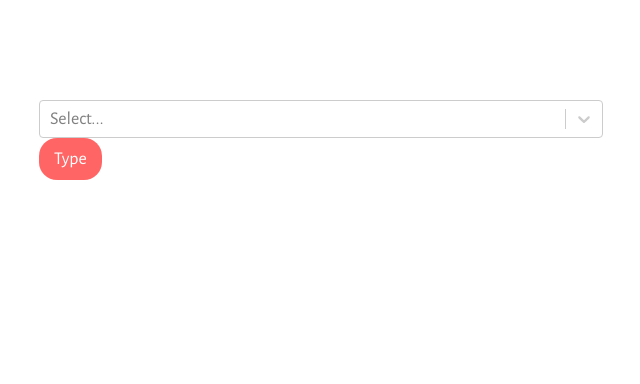
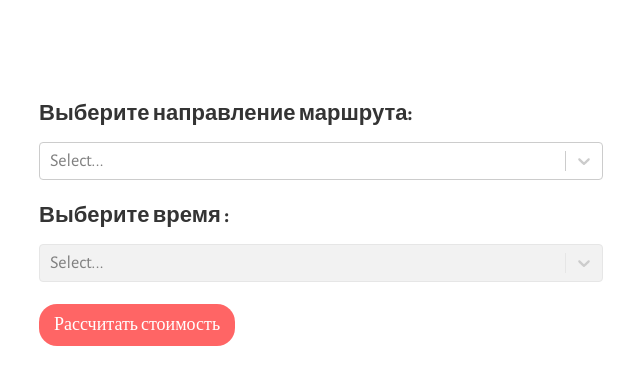
Before and after one commit to vlad99902/motor-ship-schedule, a React (Create React App) app: page / in a window 1280 px wide. Shown: the top 384 px of the page, without its empty margins (319-959 px from the left). Built offline with nearby package versions, Linux system fonts and the light colour scheme.

Commit message:
select trip rime with validation added

```diff
--- a/src/constants/schedule.ts
+++ b/src/constants/schedule.ts
@@ -1,16 +1,16 @@
 export type SelectOptionType = {
   id?: number;
-  value?: string | number;
+  value?: string;
   label?: string;
 };
 
 export type ShipRoutesType = {
   type?: number;
-  value?: string | number;
+  value?: string;
   label?: string;
 };
 
-export type timeSheduleType = {
+export type timeScheduleType = {
   [key: number]: SelectOptionType[];
 };
 
@@ -20,17 +20,8 @@ export const shipRoutes: ShipRoutesType[] = [
   { type: 2, value: 'из A в B и обратно в А', label: 'из A в B и обратно в А' },
 ];
 
-export const timeShedule: timeSheduleType = {
+export const timeSchedule: timeScheduleType = {
   0: [
-    { id: 0, value: '2021-08-21 18:30:00', label: '2021-08-21 18:30:00' },
-    { id: 1, value: '2021-08-21 18:45:00', label: '2021-08-21 18:45:00' },
-    { id: 2, value: '2021-08-21 19:00:00', label: '2021-08-21 19:00:00' },
-    { id: 3, value: '2021-08-21 19:15:00', label: '2021-08-21 19:15:00' },
-    { id: 4, value: '2021-08-21 19:35:00', label: '2021-08-21 19:35:00' },
-    { id: 5, value: '2021-08-21 21:50:00', label: '2021-08-21 21:50:00' },
-    { id: 6, value: '2021-08-21 21:55:00', label: '2021-08-21 21:55:00' },
-  ],
-  1: [
     { id: 7, value: '2021-08-21 18:00:00', label: '2021-08-21 18:00:00' },
     { id: 8, value: '2021-08-21 18:30:00', label: '2021-08-21 18:30:00' },
     { id: 9, value: '2021-08-21 18:45:00', label: '2021-08-21 18:45:00' },
@@ -50,25 +41,15 @@ export const timeShedule: timeSheduleType = {
       label: '2021-08-21 21:00:00',
     },
   ],
+  1: [
+    { id: 0, value: '2021-08-21 18:30:00', label: '2021-08-21 18:30:00' },
+    { id: 1, value: '2021-08-21 18:45:00', label: '2021-08-21 18:45:00' },
+    { id: 2, value: '2021-08-21 19:00:00', label: '2021-08-21 19:00:00' },
+    { id: 3, value: '2021-08-21 19:15:00', label: '2021-08-21 19:15:00' },
+    { id: 4, value: '2021-08-21 19:35:00', label: '2021-08-21 19:35:00' },
+    { id: 5, value: '2021-08-21 21:50:00', label: '2021-08-21 21:50:00' },
+    { id: 6, value: '2021-08-21 21:55:00', label: '2021-08-21 21:55:00' },
+  ],
 };
 
-// export const scheduleFromBToA: SelectOptionType[] = [
-//   { id: 0, value: '2021-08-21 18:30:00', label: '2021-08-21 18:30:00' },
-//   { id: 1, value: '2021-08-21 18:45:00', label: '2021-08-21 18:45:00' },
-//   { id: 2, value: '2021-08-21 19:00:00', label: '2021-08-21 19:00:00' },
-//   { id: 3, value: '2021-08-21 19:15:00', label: '2021-08-21 19:15:00' },
-//   { id: 4, value: '2021-08-21 19:35:00', label: '2021-08-21 19:35:00' },
-//   { id: 5, value: '2021-08-21 21:50:00', label: '2021-08-21 21:50:00' },
-//   { id: 6, value: '2021-08-21 21:55:00', label: '2021-08-21 21:55:00' },
-// ];
-
-// export const scheduleFromAToB: SelectOptionType[] = [
-//   { id: 0, value: '2021-08-21 18:00:00', label: '2021-08-21 18:00:00' },
-//   { id: 1, value: '2021-08-21 18:30:00', label: '2021-08-21 18:30:00' },
-//   { id: 2, value: '2021-08-21 18:45:00', label: '2021-08-21 18:45:00' },
-//   { id: 3, value: '2021-08-21 19:00:00', label: '2021-08-21 19:00:00' },
-//   { id: 4, value: '2021-08-21 19:15:00', label: '2021-08-21 19:15:00' },
-//   { id: 5, value: '2021-08-21 21:00:00', label: '2021-08-21 21:00:00' },
-// ];
-
 export const timerToOneDirectionTripInMinutes: number = 50;
--- /dev/null
+++ b/src/containers/ShipScheduleTime/index.tsx
@@ -0,0 +1,122 @@
+import React, { useEffect, useState } from 'react';
+import Select from 'react-select';
+import {
+  SelectOptionType,
+  timerToOneDirectionTripInMinutes,
+} from '../../constants/schedule';
+import { useFetchScheduleTime } from '../../hooks/useFetchScheduleTime';
+import './styles.css';
+
+type ShipScheduleTimeType = {
+  routeType: number | undefined;
+  routeName: string | undefined;
+  time: SelectOptionType | null;
+  setTime: (arg0: SelectOptionType | null) => void;
+  secondTime: SelectOptionType | null;
+  setSecondTime: (arg0: SelectOptionType | null) => void;
+};
+
+export const ShipScheduleTime: React.FC<ShipScheduleTimeType> = ({
+  routeType,
+  routeName,
+  time,
+  setTime,
+  secondTime,
+  setSecondTime,
+}) => {
+  const [timeSchedule, getNewSchedule] = useFetchScheduleTime();
+  const { schedule, loading, error } = timeSchedule;
+
+  const [filteredSecondSchedule, setFilteredSecondSchedule] = useState(
+    schedule[1],
+  );
+
+  useEffect(() => {
+    getNewSchedule();
+  }, []);
+
+  useEffect(() => {
+    setTime(null);
+    setSecondTime(null);
+    setFilteredSecondSchedule(schedule[1]);
+  }, [routeType]);
+
+  const filterSecondSchedule = (
+    secondSchedule: SelectOptionType[],
+    selectedTime: string | undefined,
+    tripDuration: number,
+  ) => {
+    let selectedTimeDate = 0;
+    if (selectedTime) {
+      selectedTimeDate = +new Date(selectedTime);
+      selectedTimeDate = selectedTimeDate + tripDuration * 60 * 1000;
+    }
+
+    return secondSchedule.filter((time) => {
+      let dateToCompare = 0;
+      if (time.value) {
+        dateToCompare = +new Date(time.value);
+      }
+      if (dateToCompare > selectedTimeDate) return true;
+      return false;
+    });
+  };
+
+  const onChageTimeRouteTypeTwo = (selected: SelectOptionType | null) => {
+    setTime(selected);
+
+    const filteredSchedule = filterSecondSchedule(
+      schedule[1],
+      selected?.value,
+      timerToOneDirectionTripInMinutes,
+    );
+    setFilteredSecondSchedule(filteredSchedule);
+
+    const secondSelectedExists = filteredSchedule.find(
+      (el) => el.value === secondTime?.value,
+    );
+
+    !secondSelectedExists
+      ? setSecondTime(null)
+      : setSecondTime(secondSelectedExists);
+  };
+
+  return (
+    <>
+      {!loading && (
+        <section className="select-section">
+          <h1 className="select-section__header">
+            Выберите время {routeName}:
+          </h1>
+          <div className="select-section__content"></div>
+
+          {routeType !== 2 ? (
+            <Select
+              isDisabled={!routeType && routeType !== 0}
+              value={time}
+              onChange={(selected) => setTime(selected)}
+              options={(routeType && schedule[routeType]) || []}
+            />
+          ) : (
+            <div className="select-section__content--flex">
+              <div className="select-section__selects">
+                <Select
+                  value={time}
+                  onChange={onChageTimeRouteTypeTwo}
+                  options={schedule[0]}
+                />
+              </div>
+              <div className="select-section__selects">
+                <Select
+                  value={secondTime}
+                  onChange={(selected) => setSecondTime(selected)}
+                  options={filteredSecondSchedule || schedule[1]}
+                />
+              </div>
+            </div>
+          )}
+        </section>
+      )}
+    </>
+  );
+};
--- /dev/null
+++ b/src/containers/ShipScheduleTime/styles.css
@@ -0,0 +1,26 @@
+.select-section {
+  margin-bottom: 22px;
+}
+
+.select-section:last-child {
+  margin-bottom: 0;
+}
+
+.select-section__header {
+  font-weight: 600;
+  font-size: 22px;
+  margin-bottom: 16px;
+}
+
+.select-section__content {
+}
+
+.select-section__content--flex {
+  display: flex;
+  align-items: center;
+  justify-content: space-between;
+}
+
+.select-section__selects {
+  width: 250px;
+}
--- a/src/containers/ShipSheduleTime/index.tsx
+++ /dev/null
@@ -1,69 +0,0 @@
-import React, { useEffect } from 'react';
-import Select from 'react-select';
-import { SelectOptionType } from '../../constants/schedule';
-import { useFetchSheduleTime } from '../../hooks/useFetchScheduleTime';
-
-type ShipSheduleTimeType = {
-  routeType: number | undefined;
-  time: SelectOptionType | null;
-  setTime: (arg0: SelectOptionType | null) => void;
-  secondTime: SelectOptionType | null;
-  setSecondTime: (arg0: SelectOptionType | null) => void;
-};
-
-export const ShipSheduleTime: React.FC<ShipSheduleTimeType> = ({
-  routeType,
-  time,
-  setTime,
-  secondTime,
-  setSecondTime,
-}) => {
-  const [timeShedule, getNewShedule] = useFetchSheduleTime();
-  const { shedule, loading, error } = timeShedule;
-
-  useEffect(() => {
-    getNewShedule();
-  }, []);
-
-  useEffect(() => {
-    setTime(null);
-    setSecondTime(null);
-  }, [routeType]);
-
-  return (
-    <>
-      {!loading && (
-        <>
-          {routeType === 0 && (
-            <Select
-              value={time}
-              onChange={(selected) => setTime(selected)}
-              options={shedule[routeType]}
-            />
-          )}
-          {routeType === 1 && (
-            <Select
-              value={time}
-              onChange={(selected) => setTime(selected)}
-              options={shedule[routeType]}
-            />
-          )}
-          {routeType === 2 && (
-            <>
-              <Select
-                value={time}
-                onChange={(selected) => setTime(selected)}
-                options={shedule[0]}
-              />
-              <Select
-                value={secondTime}
-                onChange={(selected) => setSecondTime(selected)}
-                options={shedule[1]}
-              />
-            </>
-          )}
-        </>
-      )}
-    </>
-  );
-};
--- /dev/null
+++ b/src/containers/TicketInfo/index.tsx
@@ -0,0 +1,5 @@
+import React from 'react';
+
+export const TicketInfo = () => {
+  return <div></div>;
+};
--- a/src/hooks/useFetchScheduleTime.ts
+++ b/src/hooks/useFetchScheduleTime.ts
@@ -1,31 +1,31 @@
 import { useState } from 'react';
 import {
-  timeShedule as constShedule,
-  timeSheduleType,
+  timeSchedule as constSchedule,
+  timeScheduleType,
 } from '../constants/schedule';
 
-export const useFetchSheduleTime = (): [
-  { shedule: timeSheduleType; loading: boolean; error: string | null },
+export const useFetchScheduleTime = (): [
+  { schedule: timeScheduleType; loading: boolean; error: string | null },
   () => Promise<any>,
 ] => {
-  const [shedule, setShedule] = useState<timeSheduleType>({});
+  const [schedule, setSchedule] = useState<timeScheduleType>({});
   const [loading, setLoading] = useState(false);
   const [error, setError] = useState<string | null>(null);
 
-  const getNewShedule = async () => {
+  const getNewSchedule = async () => {
     setLoading(true);
     try {
-      // const response = await fetchTimeShedule('meat-and-filler', 1);
-      // const timeShedule = await response.json();
-      const timeShedule = constShedule;
+      // const response = await fetchTimeSchedule('meat-and-filler', 1);
+      // const timeSchedule = await response.json();
+      const timeSchedule = constSchedule;
 
       // if (!response.ok) {
       //   throw new Error(text.message || 'Something wrong in fetch');
       // }
 
-      setShedule(timeShedule);
+      setSchedule(timeSchedule);
       setError(null);
-      return timeShedule;
+      return timeSchedule;
     } catch (error) {
       setError(error.message);
       throw error;
@@ -34,5 +34,5 @@ export const useFetchSheduleTime = (): [
     }
   };
 
-  return [{ shedule, loading, error }, getNewShedule];
+  return [{ schedule, loading, error }, getNewSchedule];
 };
--- a/src/pages/MainPage/index.tsx
+++ b/src/pages/MainPage/index.tsx
@@ -7,13 +7,13 @@ import {
   SelectOptionType,
   ShipRoutesType,
 } from '../../constants/schedule';
-import { ShipSheduleTime } from '../../containers/ShipSheduleTime';
+import { ShipScheduleTime } from '../../containers/ShipScheduleTime';
+import '../../containers/ShipScheduleTime/styles.css';
 
 export const MainPage: React.FC = () => {
   const [selectedRoute, setSelectedRoute] = useState<ShipRoutesType | null>(
     null,
   );
-
   const [selectedTime, setSelectedTime] = useState<SelectOptionType | null>(
     null,
   );
@@ -24,23 +24,28 @@ export const MainPage: React.FC = () => {
 
   return (
     <div className="container">
-      <Select
-        value={selectedRoute}
-        onChange={(selected) => setSelectedRoute(selected)}
-        options={shipRoutes}
-      />
-      <ShipSheduleTime
+      <section className="select-section">
+        <h1 className="select-section__header">
+          Выберите направление маршрута:
+        </h1>
+        <Select
+          value={selectedRoute}
+          onChange={(selected) => setSelectedRoute(selected)}
+          options={shipRoutes}
+        />
+      </section>
+      <ShipScheduleTime
         routeType={selectedRoute?.type}
+        routeName={selectedRoute?.label}
         time={selectedTime}
         setTime={setSelectedTime}
         secondTime={selectedBackTime}
         setSecondTime={setSelectedBackTime}
       />
 
-      {selectedRoute?.value}
-      {selectedTime?.value}
-      {selectedBackTime?.value}
-      <MainButton onClick={() => console.log('ЕНЗУЫ')}>Type</MainButton>
+      <MainButton onClick={() => console.log('Рассчитать стоимость')}>
+        Рассчитать стоимость
+      </MainButton>
     </div>
   );
 };
```
